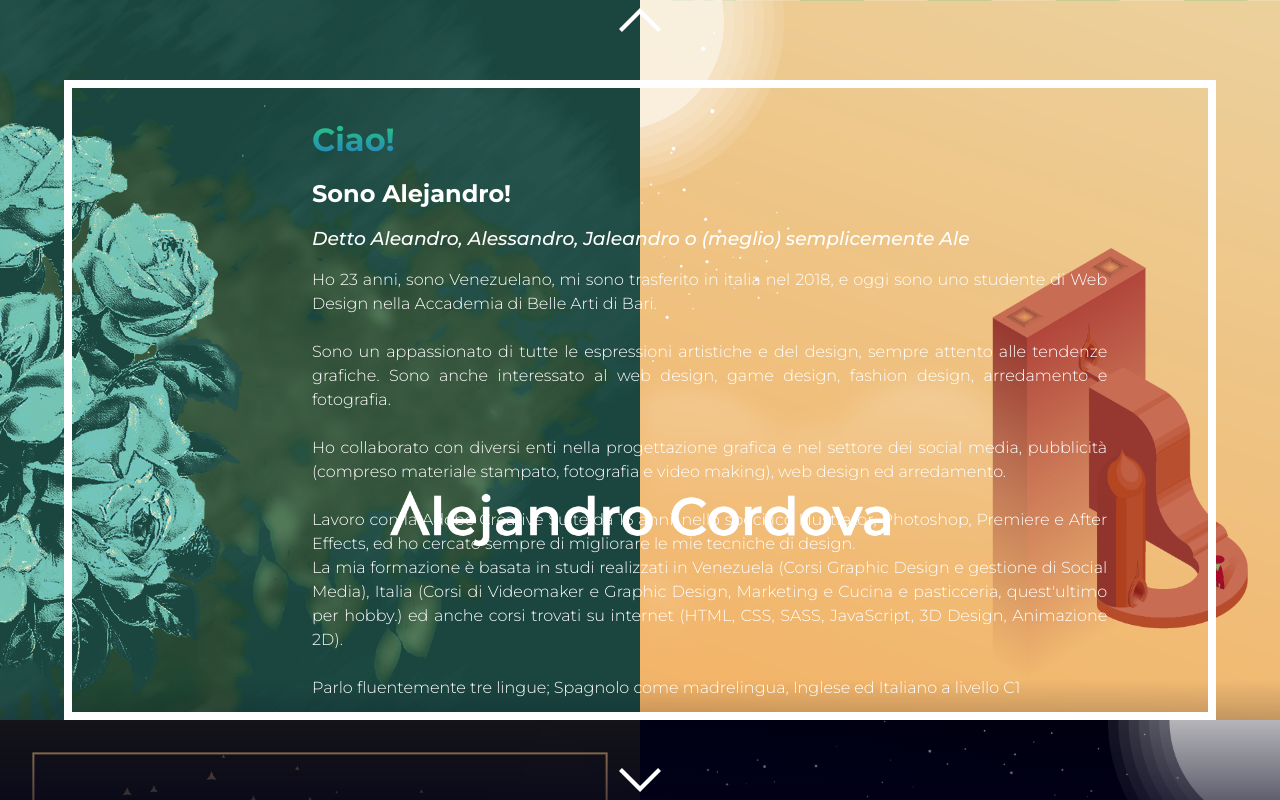
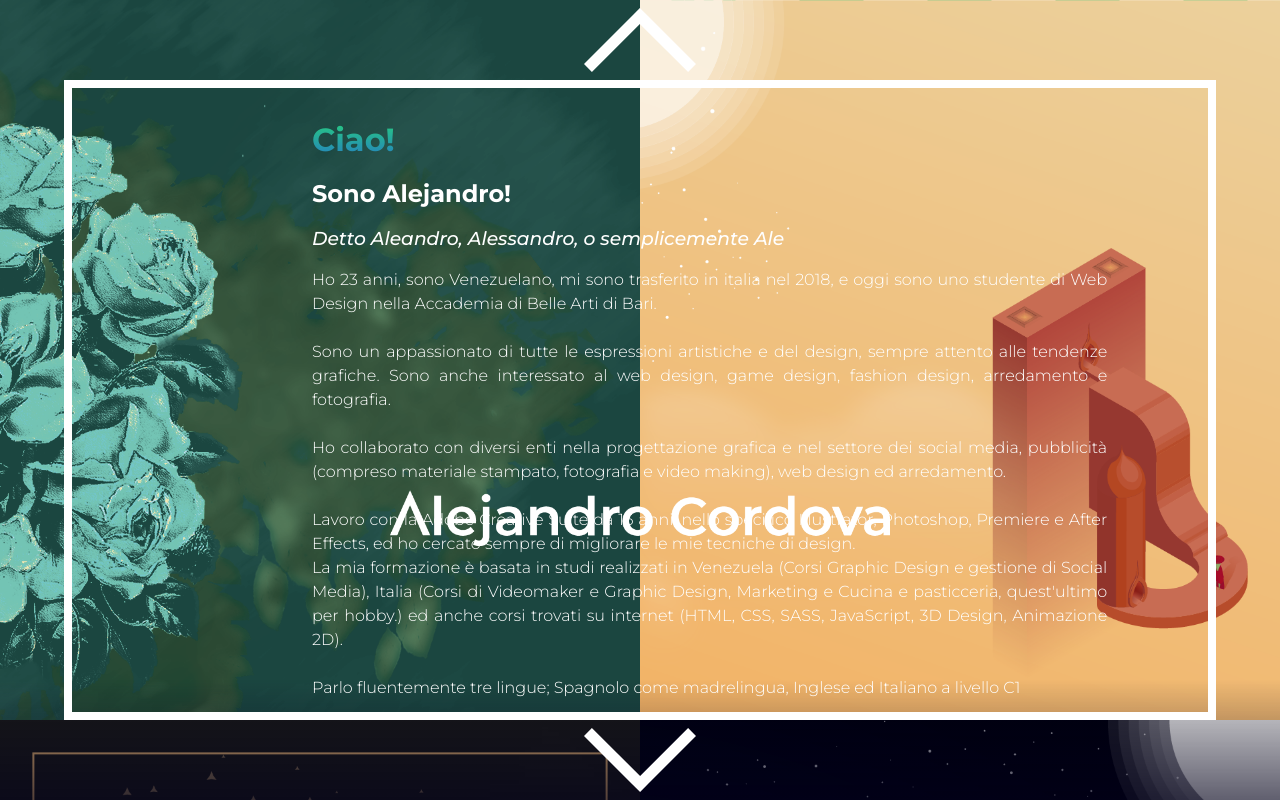
Before and after one commit to Praserih/Portfolio, a plain HTML site: page index.html in a window 1280 px wide. Shown: the top 800 px of the page. Drawn offline with nearby package versions, Linux system fonts and the light colour scheme.

Commit message:
Add files via upload

```diff
--- a/css.css
+++ b/css.css
@@ -7,7 +7,7 @@ h3 {font-style: italic; font-weight: 400}
 .button {
     position: fixed;
     z-index: 3;
-    height: 3%;
+    height: 8%;
     left: 50%;
     transform: translateX(-50%);
     -webkit-transform: translateX(-50%)
--- a/index.html
+++ b/index.html
@@ -1,7 +1,7 @@
 <!doctype html>
 <html>
 <head>
-<link href="/favicon.png?v=3" rel="icon" type="image/png" />
+<link href="/favicon.png?v=2" rel="icon" type="image/png" />
 <link href="https://fonts.googleapis.com/css?family=Montserrat:300,400,500,500i,700&display=swap" rel="stylesheet">
 <meta name="viewport" content="width=device-width, initial-scale=1.0">
 <title>Alejandro Cordova</title>
@@ -18,7 +18,7 @@
       <div class="about">
         <h1>Ciao!</h1>
         <h2>Sono Alejandro!</h2>
-        <h3>Detto Aleandro, Alessandro, Jaleandro o (meglio) semplicemente Ale</h3>
+        <h3>Detto Aleandro, Alessandro, o semplicemente Ale</h3>
         <p style="font-weight: 200; line-height: 1.5">Ho 23 anni, sono Venezuelano, mi sono trasferito in italia nel 2018, e oggi sono uno studente di Web Design nella Accademia di Belle Arti di Bari.<br>
           <br>
           Sono un appassionato di tutte le espressioni artistiche e del design, sempre attento alle tendenze grafiche. Sono anche interessato al web design, game design, fashion design, arredamento e fotografia.<br>
```
Also changed, not shown: favicon.svg.
